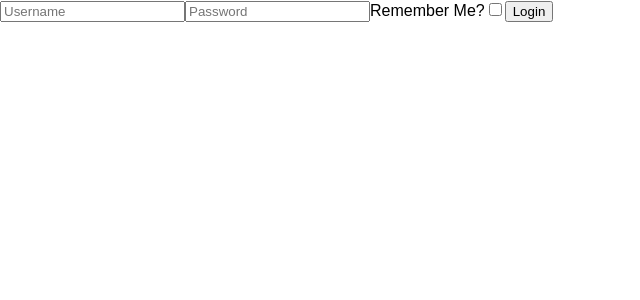
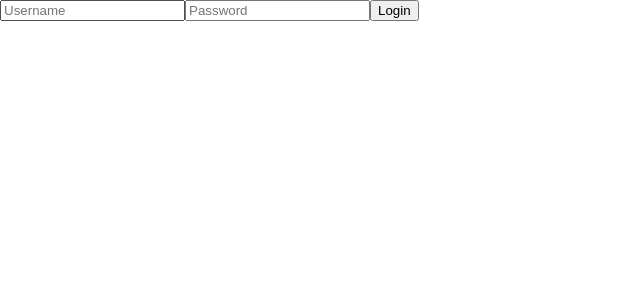
Before and after one commit to MrMeowCat/music_webface, a React (Create React App) app: page /#/login in a window 1280 px wide. Shown: the top 300 px of the page, without its empty margins (0-640 px from the left). Built offline with nearby package versions, Linux system fonts and the light colour scheme; the HTML template or start-up script is replaced by a standard one.

Commit message:
remove remember me flag

```diff
--- a/src/components/dumb/Login.tsx
+++ b/src/components/dumb/Login.tsx
@@ -5,7 +5,6 @@ import { ReactNode } from 'react';
 interface ThisProps {
   onUsernameChange: (e: any) => any;
   onPasswordChange: (e: any) => any;
-  onRememberMeChange: (e: any) => any;
   onLoginClick: () => any;
 }
 
@@ -21,8 +20,6 @@ export class Login extends React.Component<ThisProps> {
         <div>
           <input type={'text'} placeholder={'Username'} onChange={this.props.onUsernameChange}/>
           <input type={'password'} placeholder={'Password'} onChange={this.props.onPasswordChange}/>
-          <label>Remember Me?</label>
-          <input type={'checkbox'} onChange={this.props.onRememberMeChange}/>
           <button onClick={this.props.onLoginClick}>Login</button>
         </div>
       </div>
--- a/src/components/smart/LoginSmart.tsx
+++ b/src/components/smart/LoginSmart.tsx
@@ -8,7 +8,6 @@ import { authService } from 'services';
 interface ThisState {
   username: string;
   password: string;
-  rememberMe: boolean;
   loggedIn: boolean;
 }
 
@@ -19,7 +18,6 @@ export class LoginSmart extends React.Component<any, ThisState> {
     this.state = {
       username: '',
       password: '',
-      rememberMe: true,
       loggedIn: false
     };
   }
@@ -29,21 +27,19 @@ export class LoginSmart extends React.Component<any, ThisState> {
       <Redirect to={'/'}/> :
       <Login onUsernameChange={this.handleUsernameChange}
              onPasswordChange={this.handlePasswordChange}
-             onRememberMeChange={this.handleRememberMeChange}
-             onLoginClick={this.handleLoginClick}/>
+             onLoginClick={this.handleLoginClick}/>;
   }
 
   private handleUsernameChange = (e: any): void => this.setState({username: e.target.value});
 
   private handlePasswordChange = (e: any): void => this.setState({password: e.target.value});
 
-  private handleRememberMeChange = (e: any): void => this.setState({rememberMe: e.target.checked});
-
   private handleLoginClick = (): void => {
-    authService.login(this.state.username, this.state.password).then((res: AxiosResponse) => {
-      this.setState({
-        loggedIn: true
+    authService.login(this.state.username, this.state.password)
+      .then((res: AxiosResponse) => {
+        this.setState({
+          loggedIn: true
+        });
       });
-    });
-  }
+  };
 }
```
